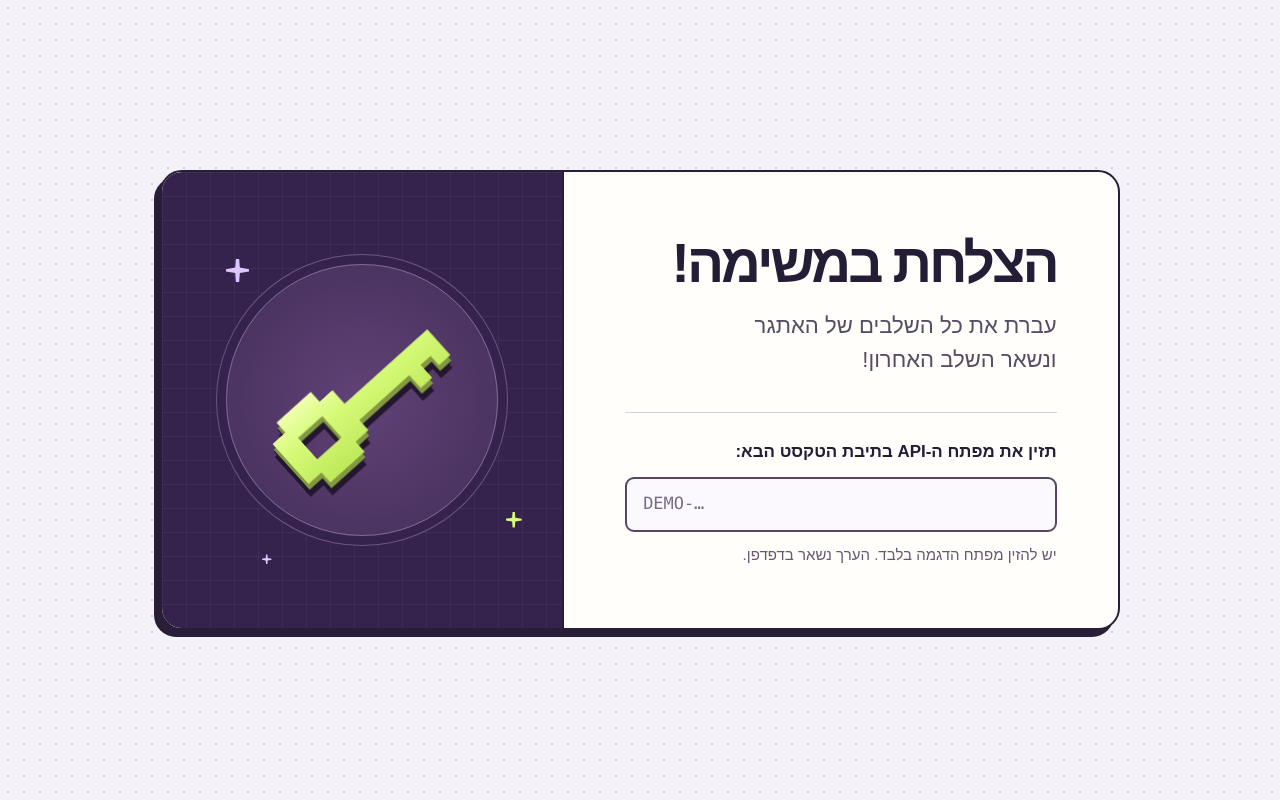
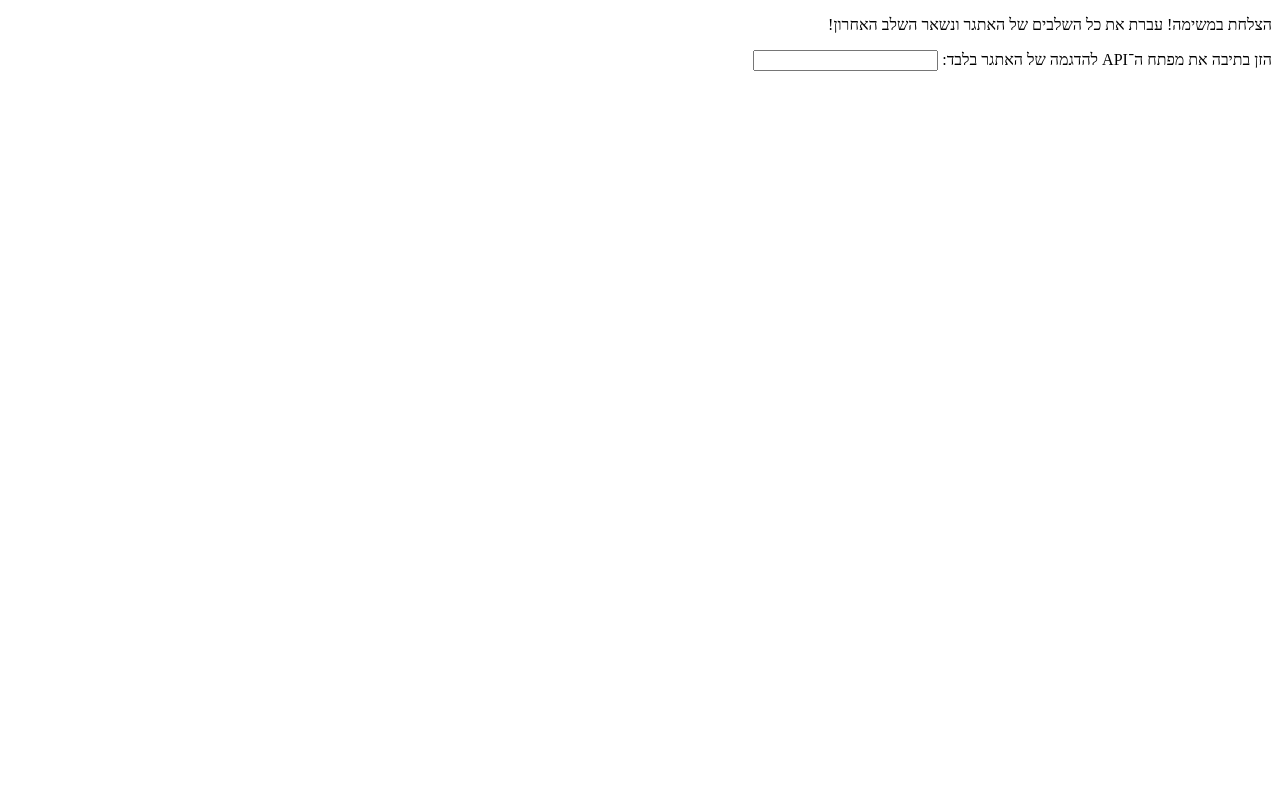
Before and after one commit to takin15/takin15.github.io, a plain HTML site: page index.html in a window 1280 px wide. Drawn offline with Linux system fonts and the light colour scheme.

Commit message:
Simplify the challenge page to text and one native input

```diff
--- a/index.html
+++ b/index.html
@@ -3,151 +3,12 @@
 <head>
   <meta charset="utf-8">
   <meta name="viewport" content="width=device-width, initial-scale=1">
-  <meta name="color-scheme" content="light">
-  <meta http-equiv="Content-Security-Policy" content="default-src 'none'; style-src 'unsafe-inline'; img-src data:; base-uri 'none'; form-action 'none'">
-  <link rel="icon" href="data:,">
-  <title>הצלחת במשימה! | השלב האחרון</title>
-  <style>
-    :root {
-      color-scheme: light;
-      font-family: Arial, sans-serif;
-      color: #251c35;
-      background: #f4f1f8;
-    }
-    *, *::before, *::after { box-sizing: border-box; }
-    body {
-      min-height: 100vh;
-      min-height: 100svh;
-      margin: 0;
-      padding: clamp(1.25rem, 5vw, 4rem);
-      display: grid;
-      place-items: center;
-      background-image: radial-gradient(#d6cfde 0.8px, transparent 0.9px);
-      background-size: 16px 16px;
-    }
-    main {
-      width: min(100%, 60rem);
-      display: grid;
-      grid-template-columns: 1.38fr 1fr;
-      background: #fffefa;
-      border: 2px solid #291e37;
-      border-radius: 22px;
-      box-shadow: -6px 7px 0 #291e37;
-      overflow: hidden;
-    }
-    .content { align-self: center; padding: clamp(2rem, 4.8vw, 4.1rem); }
-    h1 {
-      margin: 0;
-      font-size: clamp(2.4rem, 4.3vw, 3.75rem);
-      line-height: 1.08;
-      letter-spacing: -0.055em;
-    }
-    .intro {
-      max-width: 26ch;
-      margin: 1rem 0 0;
-      font-size: clamp(1.12rem, 2vw, 1.38rem);
-      line-height: 1.55;
-      color: #574c62;
-    }
-    .entry {
-      margin-top: 2.15rem;
-      padding-top: 1.65rem;
-      border-top: 1px solid #d9d2de;
-    }
-    label { display: block; font-size: 1.06rem; line-height: 1.55; font-weight: 700; }
-    input {
-      display: block;
-      width: 100%;
-      min-height: 3.45rem;
-      margin: 0.7rem 0 0;
-      padding: 0.8rem 1rem;
-      border: 2px solid #574662;
-      border-radius: 9px;
-      background: #fbf9fe;
-      color: #291e37;
-      font: 1.06rem/1.4 Consolas, monospace;
-      text-align: left;
-    }
-    input::placeholder { color: #776b85; }
-    input:focus-visible { outline: 3px solid #7e54b5; outline-offset: 3px; }
-    .hint { margin: 0.75rem 0 0; font-size: 0.94rem; line-height: 1.5; color: #665971; }
-    .art {
-      position: relative;
-      display: grid;
-      place-items: center;
-      min-height: 25rem;
-      overflow: hidden;
-      isolation: isolate;
-      background-color: #35234e;
-      background-image: linear-gradient(#ffffff0a 1px, transparent 1px),
-                        linear-gradient(90deg, #ffffff0a 1px, transparent 1px);
-      background-size: 24px 24px;
-      border-inline-start: 2px solid #291e37;
-    }
-    .medallion {
-      position: relative;
-      width: min(75%, 17rem);
-      aspect-ratio: 1;
-      display: grid;
-      place-items: center;
-      border: 1px solid #82689b;
-      border-radius: 50%;
-      background: radial-gradient(circle at center, #614277 0%, #4d3563 64%, #49315e 100%);
-      box-shadow: 0 0 0 9px #35234e, 0 0 0 10px #6d5385;
-    }
-    .key {
-      width: 71%;
-      aspect-ratio: 2 / 1;
-      position: relative;
-      transform: rotate(-42deg);
-      filter: drop-shadow(-4px 6px 0 #22172e);
-    }
-    .key::before, .key::after {
-      content: "";
-      position: absolute;
-      inset: 0;
-      clip-path: polygon(0 22%, 9% 22%, 9% 8%, 33% 8%, 33% 22%, 42% 22%,
-        42% 41%, 100% 41%, 100% 77%, 92% 77%, 92% 64%, 85% 64%,
-        85% 82%, 77% 82%, 77% 64%, 42% 64%, 42% 78%, 33% 78%, 33% 92%,
-        9% 92%, 9% 78%, 0 78%, 0 22%, 12% 35%, 12% 65%, 29% 65%, 29% 35%,
-        12% 35%, 0 22%);
-    }
-    .key::before { background: #829842; transform: translate(-3px, 5px); }
-    .key::after { background: linear-gradient(180deg, #efffae 8%, #d6fa79 41%, #bfea5a 90%); }
-    .star {
-      position: absolute;
-      width: 1.45rem;
-      aspect-ratio: 1;
-      background: #ddc6ff;
-      clip-path: polygon(43% 0,57% 0,60% 38%,100% 45%,100% 55%,60% 62%,57% 100%,43% 100%,40% 62%,0 55%,0 45%,40% 38%);
-    }
-    .star-a { left: 16%; top: 19%; }
-    .star-b { right: 10%; bottom: 22%; width: 1rem; background: #d6fa79; }
-    .star-c { left: 25%; bottom: 14%; width: 0.6rem; }
-    @media (max-width: 45rem) {
-      main { max-width: 32rem; grid-template-columns: 100%; }
-      .content { padding: 2rem 1.5rem; }
-      .art { grid-row: 1; min-height: 0; height: clamp(9.5rem, 32vw, 12rem); border-inline-start: 0; border-bottom: 2px solid #291e37; }
-      .medallion { width: clamp(6.8rem, 23vw, 8.8rem); }
-      .entry { margin-top: 1.5rem; padding-top: 1.25rem; }
-    }
-  </style>
+  <meta http-equiv="Content-Security-Policy" content="default-src 'none'; base-uri 'none'; form-action 'none'">
+  <title>השלב האחרון של האתגר</title>
 </head>
 <body>
-  <main aria-labelledby="title">
-    <section class="content">
-      <h1 id="title">הצלחת במשימה!</h1>
-      <p class="intro">עברת את כל השלבים של האתגר ונשאר השלב האחרון!</p>
-      <div class="entry">
-        <label for="challenge-key">תזין את מפתח ה-<bdi>API</bdi> בתיבת הטקסט הבא:</label>
-        <input id="challenge-key" type="text" dir="ltr" placeholder="DEMO-…" autocomplete="off" autocapitalize="none" spellcheck="false" aria-describedby="key-hint">
-        <p class="hint" id="key-hint">יש להזין מפתח הדגמה בלבד. הערך נשאר בדפדפן.</p>
-      </div>
-    </section>
-    <div class="art" aria-hidden="true">
-      <div class="medallion"><span class="key"></span></div>
-      <i class="star star-a"></i><i class="star star-b"></i><i class="star star-c"></i>
-    </div>
-  </main>
+  <p>הצלחת במשימה! עברת את כל השלבים של האתגר ונשאר השלב האחרון!</p>
+  <label for="challenge-key">הזן בתיבה את מפתח ה־API להדגמה של האתגר בלבד:</label>
+  <input id="challenge-key" type="text" dir="ltr" autocomplete="off" autocapitalize="none" spellcheck="false">
 </body>
 </html>
```
